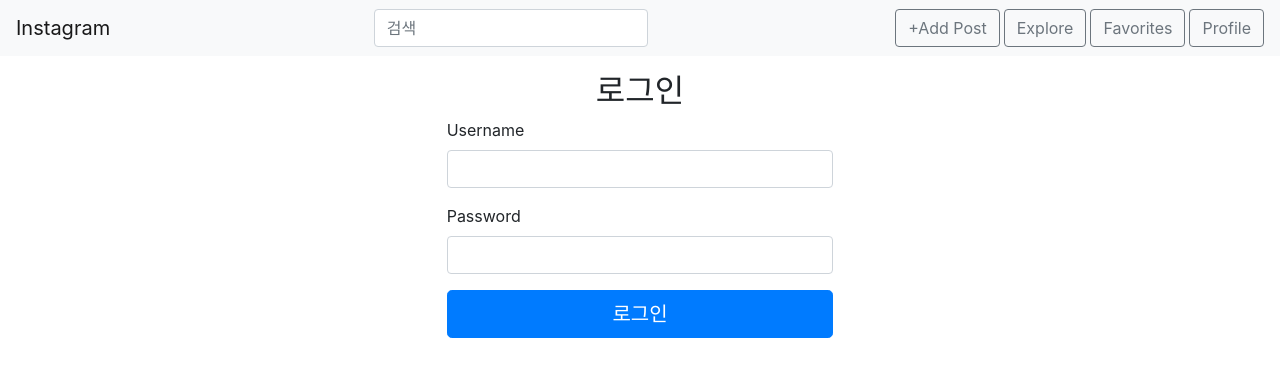
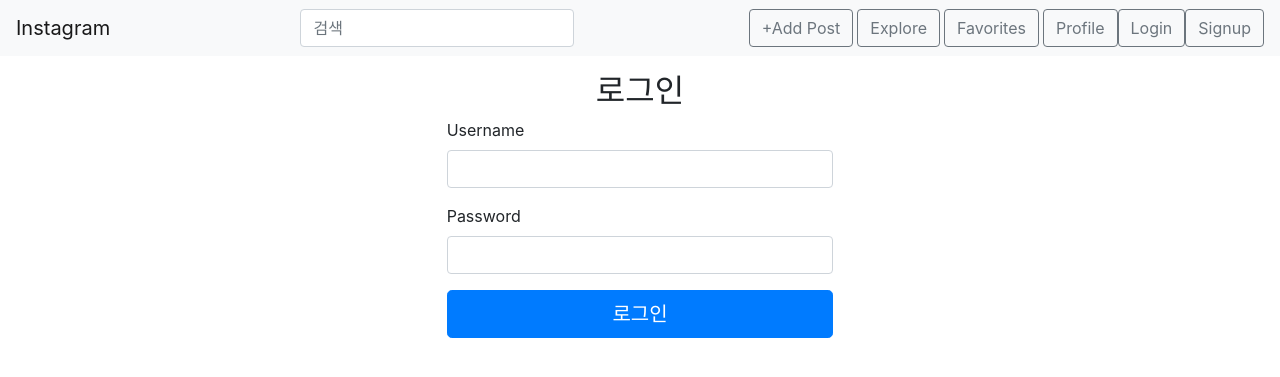
Before and after one commit to sungmin414/review_instagram, a Django app: page /members/login/ in a window 1280 px wide. Shown: the top 377 px of the page. Run offline with Django 3.2, Linux system fonts and the light colour scheme; some libraries are stand-ins or nearby versions.

Commit message:
login처리 및 base.html에서 로그인여부 버튼 표시

```diff
--- a/app/members/forms.py
+++ b/app/members/forms.py
@@ -14,7 +14,7 @@
     )
     password = forms.CharField(
         # input[type=password]
-        widget= forms.PasswordInput(
+        widget=forms.PasswordInput(
             attrs={
                 'class': 'form-control'
             }
--- a/app/members/views.py
+++ b/app/members/views.py
@@ -1,11 +1,22 @@
-from django.shortcuts import render
+from django.contrib.auth import authenticate, login
+from django.shortcuts import render, redirect
 
 from .forms import LoginForm
 
 
 def login_view(request):
     if request.method == 'POST':
-        pass
+        username = request.POST['username']
+        password = request.POST['password']
+        user = authenticate(username=username, password=password)
+        if user is not None:
+            # 인증성공시
+            login(request, user)
+            return redirect('posts:post-list')
+        else:
+            # 인증실패시
+            pass
+
     else:
         form = LoginForm()
         context = {
--- a/app/templates/base.html
+++ b/app/templates/base.html
@@ -34,8 +34,27 @@
                 <a href="#" class="btn btn-outline-secondary">Favorites</a>
             </li>
             <li class="nav-item">
-                <a href="#" class="btn btn-outline-secondary">Profile</a>
+                <a href="#" class="btn btn-outline-secondary">
+                    Profile
+{#                    로그인 한 경우에만 username표시#}
+                    {% if user.is_authenticated %}
+                        ({{ user.username }})
+                    {% endif %}
+                </a>
             </li>
+{#            로그인이 되어있으면 로그아웃버튼, 아니면 로그인/회원가입 버튼 표시#}
+            {% if user.is_authenticated %}
+            <li class="nav-item">
+                <a href="#" class="btn btn-outline-secondary">Logout</a>
+            </li>
+            {% else %}
+            <li class="nav-item">
+                <a href="{% url 'members:login' %}" class="btn btn-outline-secondary">Login</a>
+            </li>
+            <li class="nav-item">
+                <a href="#" class="btn btn-outline-secondary">Signup</a>
+            </li>
+            {% endif %}
         </ul>
     </nav>
     <div class="container-fluid mt-3">
```
Also changed, not shown: app/db.sqlite3.
